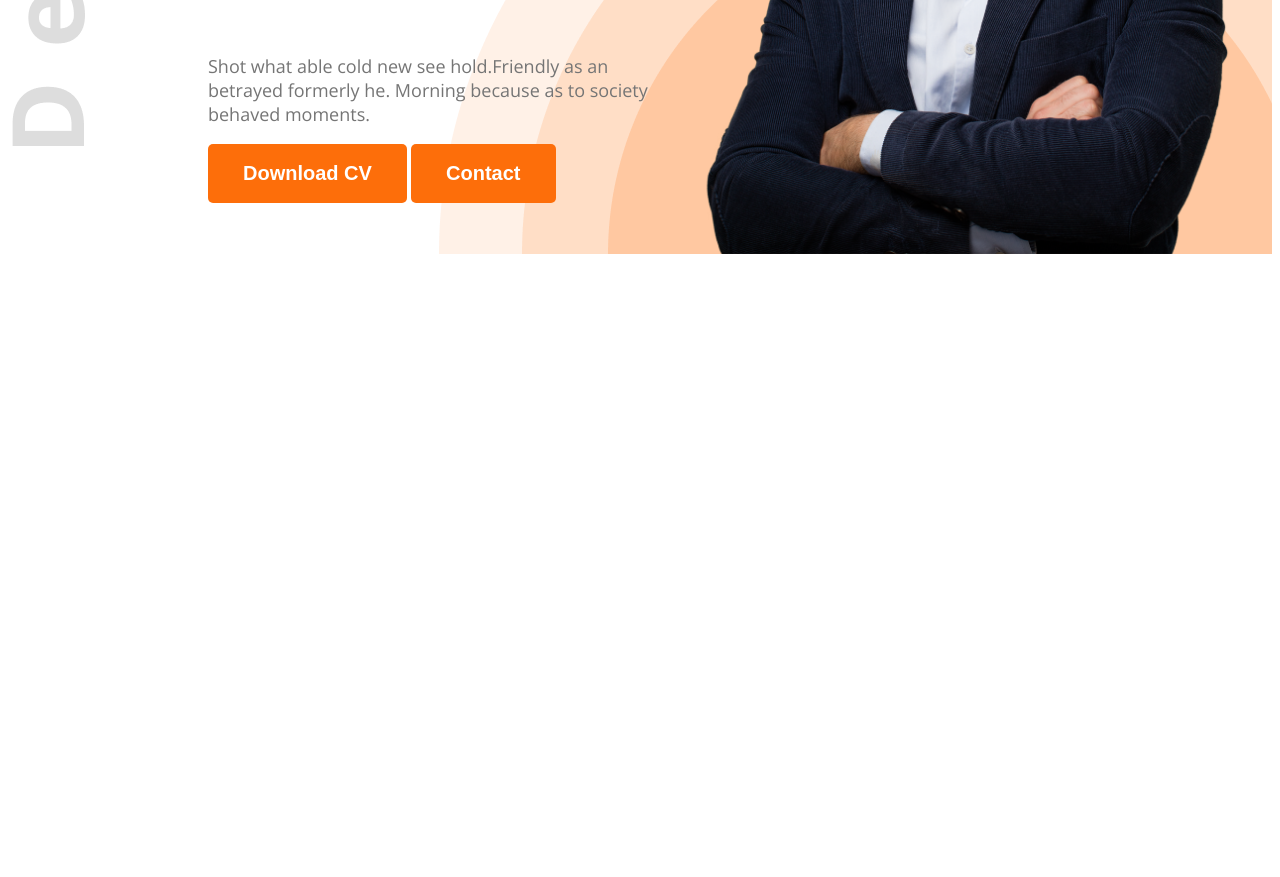
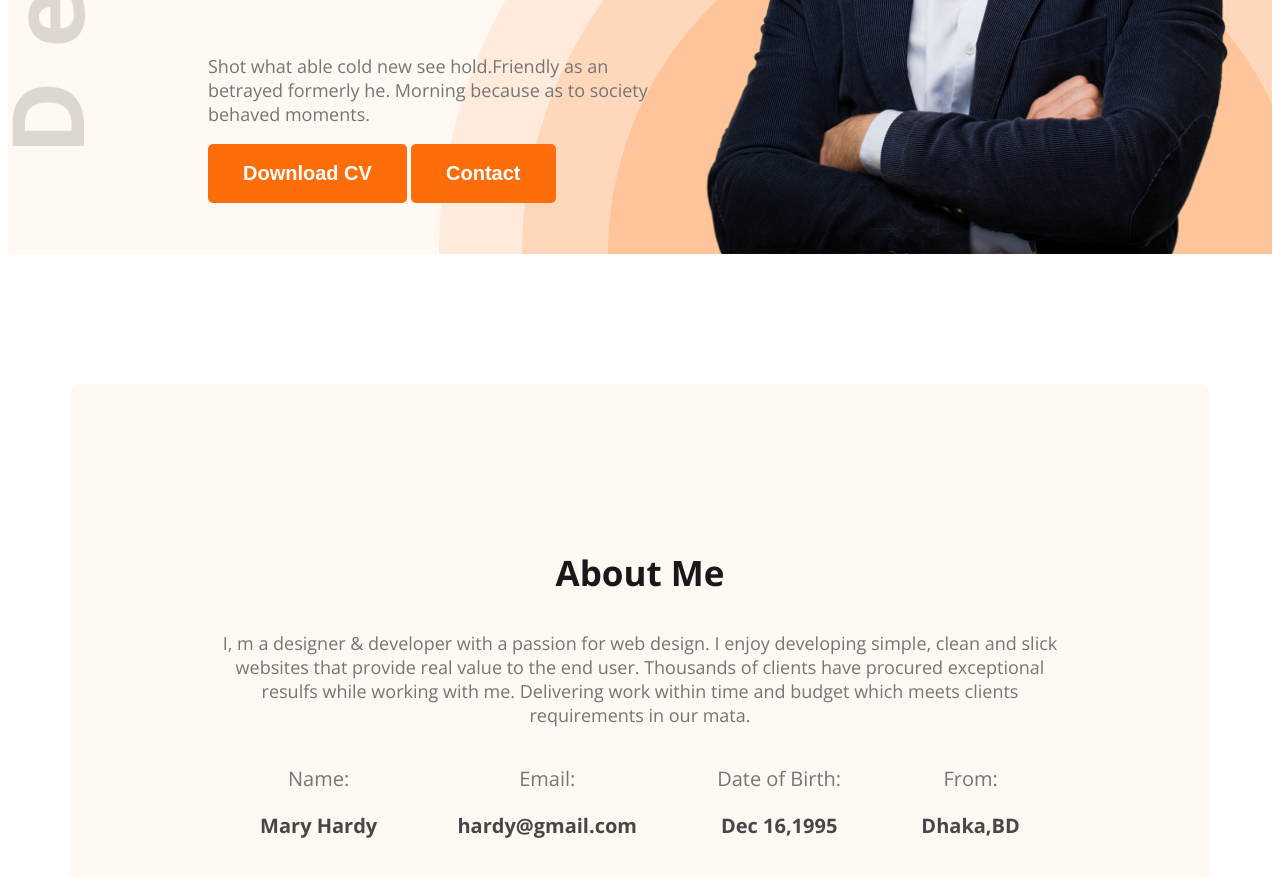
Before and after one commit to ahm-joy/web-portfolio, a plain HTML site: page index.html in a window 1280 px wide. Shown: the part 667-1544 px from the top of the page. Before the commit the page ends 929 px from the top, so only its background shows below. Drawn offline with nearby package versions, Linux system fonts and the light colour scheme.

Commit message:
about me section completed

```diff
--- a/index.html
+++ b/index.html
@@ -10,7 +10,7 @@
     <link rel="stylesheet" href="styles/portfolio.css">
 </head>
 <body class="open-sans-normal">
-    <header class="header">
+    <header class="header secondary-bg">
         <nav>
             <h3 class="nav-title">Ma<span class="text-primary">r</span>y</h3>
             <ul>
@@ -23,7 +23,7 @@
             <div class="banner-content">
                 <h4 class="banner-grt dark-2">Hi, I am</h4>
                 <h1 class="banner-title dark-1">Mary Hardy</h1>
-                <p class="banner-description dark-3">Shot what able cold new see hold.Friendly as an betrayed formerly he. Morning because as to society behaved moments.</p>
+                <p class="section-description dark-3">Shot what able cold new see hold.Friendly as an betrayed formerly he. Morning because as to society behaved moments.</p>
                 <button class="btn-primary">Download CV</button>
                 <button class="btn-primary">Contact</button>
 
@@ -32,6 +32,30 @@
         </div>
     </header>
     <main>
+        <section class="about-me secondary-bg">
+            <h3 class="section-title">About Me</h3>
+            <p class="section-description dark-3">I, m a designer & developer with a passion for web design. I enjoy developing simple, clean and slick websites that provide real value to the end user. Thousands of clients have procured exceptional resulfs while working with me. Delivering work within time and budget which meets clients requirements in our mata.</p>
+
+            <div class="about-items">
+                <div class="about-item">
+                    <p class="item-title dark-3">Name:</p>
+                    <p class="item-description dark-2">Mary Hardy</p>
+                </div>
+                <div class="about-item">
+                    <p class="item-title dark-3">Email:</p>
+                    <p class="item-description dark-2">hardy@gmail.com</p>
+                </div>
+                <div class="about-item">
+                    <p class="item-title dark-3">Date of Birth:</p>
+                    <p class="item-description dark-2">Dec 16,1995</p>
+                </div>
+                <div class="about-item">
+                    <p class="item-title dark-3">From:</p>
+                    <p class="item-description dark-2">Dhaka,BD</p>
+                </div>
+            </div>
+
+        </section>
 
     </main>
     <footer>
--- a/styles/portfolio.css
+++ b/styles/portfolio.css
@@ -11,7 +11,9 @@
 .text-primary{
     color: #FD6E0A;
 }
-
+.secondary-bg{
+    background-color: #FFF8F3;
+}
 .dark-1{
     color: #181818;
 }
@@ -29,6 +31,15 @@
     border-radius: 5px;
     padding: 18px 35px;
     border: none;
+}
+.section-title{
+    font-size: 35px;
+    font-weight: bold;
+    color: #181818;
+}
+.section-description{
+    font-size: 18px;
+    font-weight: 300;
 }
 
 /* Header styles */
@@ -101,3 +112,28 @@ nav li a{
     height: 670px;
 
 }
+/* main styles */
+main{
+    max-width: 1140px;
+    margin: 0 auto;
+}
+/* About related styles */
+.about-me{
+    border-radius: 10px;
+    padding: 130px 150px;
+    text-align: center;
+    margin-top: 130px;
+}
+.about-items{
+    display: flex;
+    justify-content: space-around;
+}
+.item-title{
+    font-size: 20px;
+    font-weight: 400;
+}
+
+.item-description{
+    font-weight: bold;
+    font-size: 20px;
+}
```
